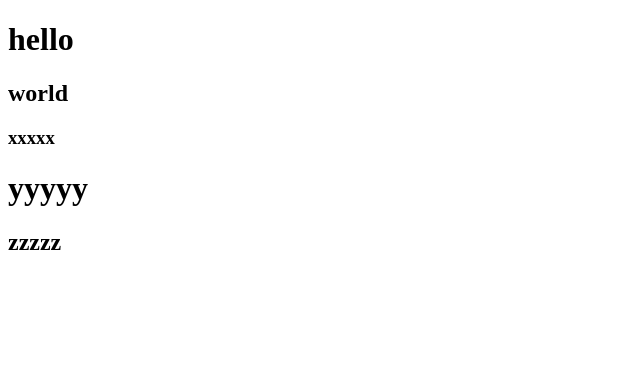
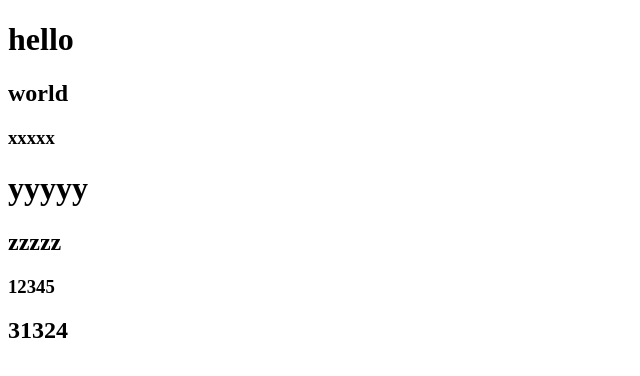
Before and after one commit to tumi7997/testDemo, a plain HTML site: page index.html in a window 1280 px wide. Shown: the whole page, without its empty margins (0-640 px from the left). Drawn offline with Linux system fonts and the light colour scheme.

Commit message:
这是第七次提交

```diff
--- a/index.html
+++ b/index.html
@@ -44,11 +44,23 @@
 
             10、恢复工作区文件到指定的某一个版本
                 git reset --hard 版本号
+
+            11、生成ssh密钥
+                ssh-keygen -t rsa -C "github邮箱"
+
+            12、win 查找文件：我的电脑 => 用户 => 用户名文件夹 => .ssh(隐藏问价) => xxx.pub(存有密钥)
+
+            13、github账户配置密钥
+
+            14、暂存区 => 远程仓库
      -->
     <h1>hello</h1>
     <h2>world</h2>
     <h3>xxxxx</h3>
     <h1>yyyyy</h1>
     <h2>zzzzz</h2>
+
+    <h3>12345</h3>
+    <h2>31324</h2>
 </body>
 </html>
```
Also changed, not shown: 1 other file.
